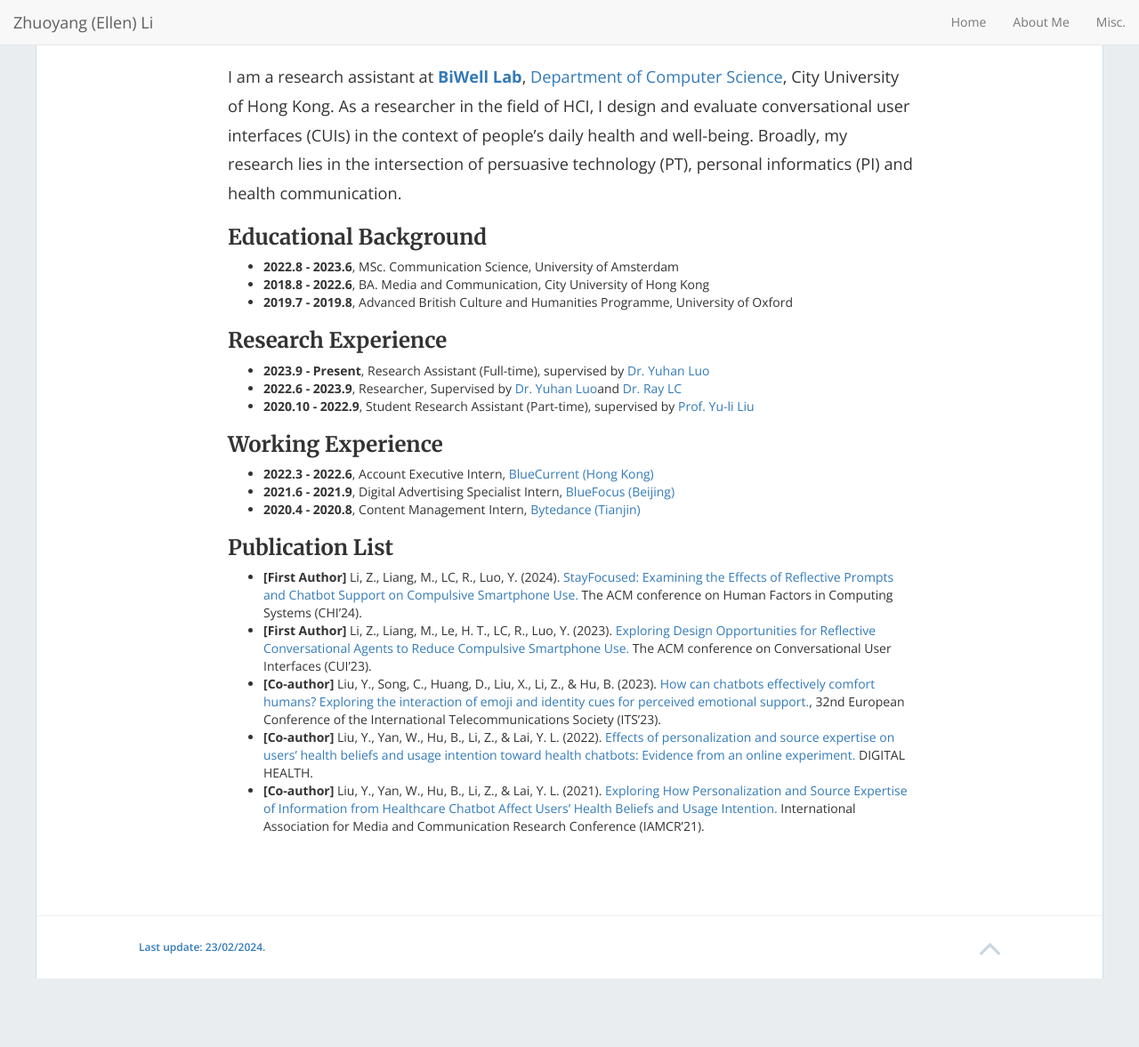
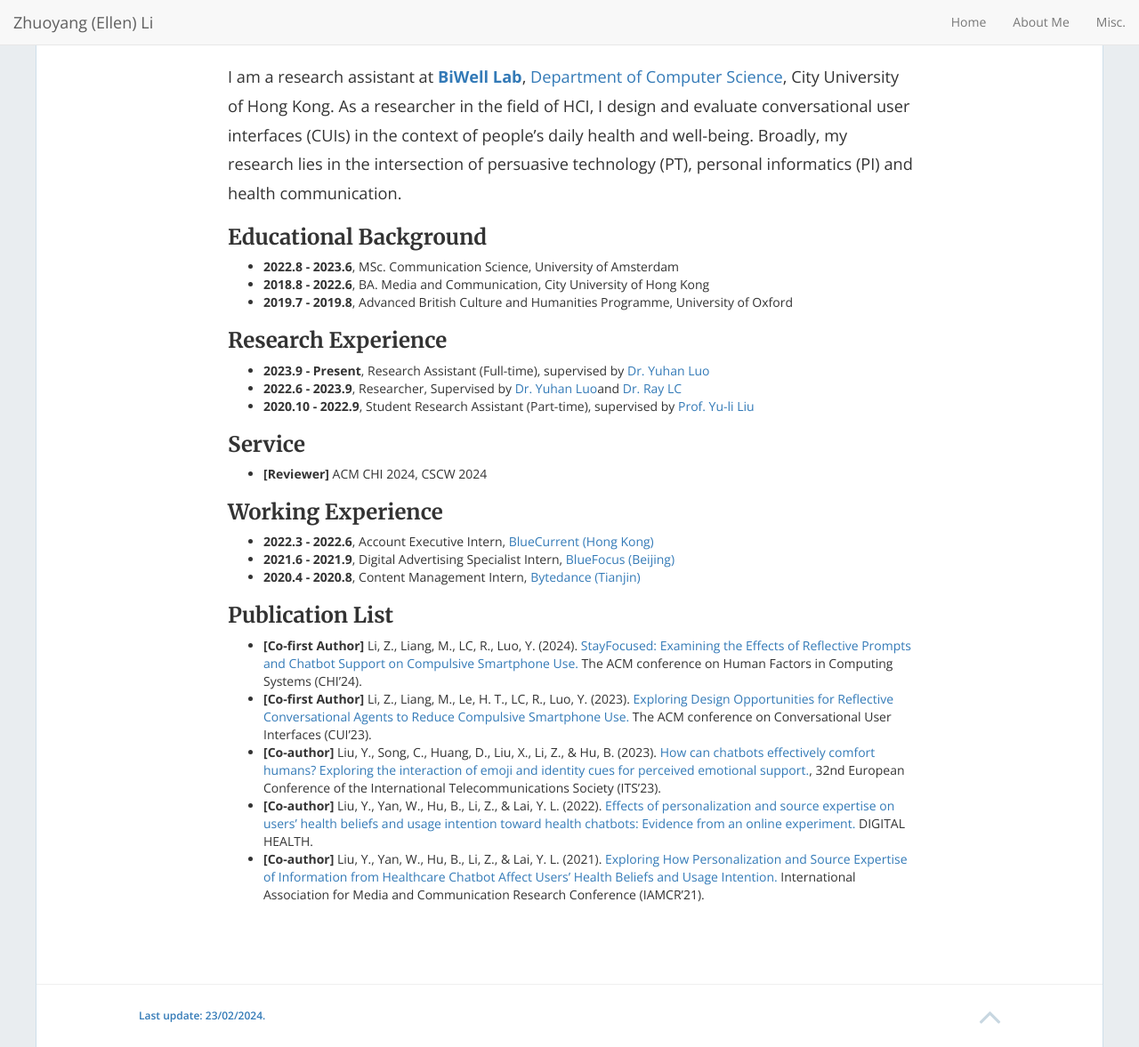
Before and after one commit to jamigibbs/phantom, a Jekyll site: the page built from about.md, in a window 1280 px wide and 1177 px high. Shown: the whole window at 89% size. Built offline with Jekyll 4.4.1, drawn with Linux system fonts in a browser that asks for light colours; nearby versions of some CDN libraries.

Commit message:
Update about.md

```diff
--- a/about.md
+++ b/about.md
@@ -19,14 +19,17 @@ I am a research assistant at [**BiWell Lab**](https://yuhanlolo.github.io/me/lab
 - **2022.6 - 2023.9**, Researcher, Supervised by [Dr. Yuhan Luo](https://yuhanlolo.github.io/me/)and [Dr. Ray LC](https://www.scm.cityu.edu.hk/people/ray-lc)
 - **2020.10 - 2022.9**, Student Research Assistant (Part-time), supervised by [Prof. Yu-li Liu](https://scholars.cityu.edu.hk/en/persons/yuli-liu(cb5a972e-b906-4c9a-8966-2d04034e50f0).html)
 
+### Service
+- **[Reviewer]** ACM CHI 2024, CSCW 2024
+
 ### Working Experience
 - **2022.3 - 2022.6**, Account Executive Intern, [BlueCurrent (Hong Kong)](https://bluecurrentgroup.com.hk/)
 - **2021.6 - 2021.9**, Digital Advertising Specialist Intern, [BlueFocus (Beijing)](https://www.bluefocusgroup.com/en/)
 - **2020.4 - 2020.8**, Content Management Intern, [Bytedance (Tianjin)](https://www.bytedance.com/en/)
 
 ### Publication List
-- **[First Author]** Li, Z., Liang, M., LC, R., Luo, Y. (2024). [StayFocused: Examining the Effects of Reflective Prompts and Chatbot Support on Compulsive Smartphone Use.](https://doi.org/10.1145/3613904.3642479) The ACM conference on Human Factors in Computing Systems (CHI’24).
-- **[First Author]** Li, Z., Liang, M., Le, H. T., LC, R., Luo, Y. (2023). [Exploring Design Opportunities for Reflective Conversational Agents to Reduce Compulsive Smartphone Use.](https://doi.org/10.1145/3571884.3604305) The ACM conference on Conversational User Interfaces (CUI’23).
+- **[Co-first Author]** Li, Z., Liang, M., LC, R., Luo, Y. (2024). [StayFocused: Examining the Effects of Reflective Prompts and Chatbot Support on Compulsive Smartphone Use.](https://doi.org/10.1145/3613904.3642479) The ACM conference on Human Factors in Computing Systems (CHI’24).
+- **[Co-first Author]** Li, Z., Liang, M., Le, H. T., LC, R., Luo, Y. (2023). [Exploring Design Opportunities for Reflective Conversational Agents to Reduce Compulsive Smartphone Use.](https://doi.org/10.1145/3571884.3604305) The ACM conference on Conversational User Interfaces (CUI’23).
 - **[Co-author]** Liu, Y., Song, C., Huang, D., Liu, X., Li, Z., & Hu, B. (2023). [How can chatbots effectively comfort humans?
 Exploring the interaction of emoji and identity cues for perceived emotional support.](https://econpapers.repec.org/paper/zbwitse23/277999.htm), 32nd European Conference of the International Telecommunications Society (ITS’23).
 - **[Co-author]** Liu, Y., Yan, W., Hu, B., Li, Z., & Lai, Y. L. (2022). [Effects of personalization and source expertise on users’ health beliefs and usage intention toward health chatbots: Evidence from an online experiment.](https://doi.org/10.1177/20552076221129718) DIGITAL HEALTH.
```
